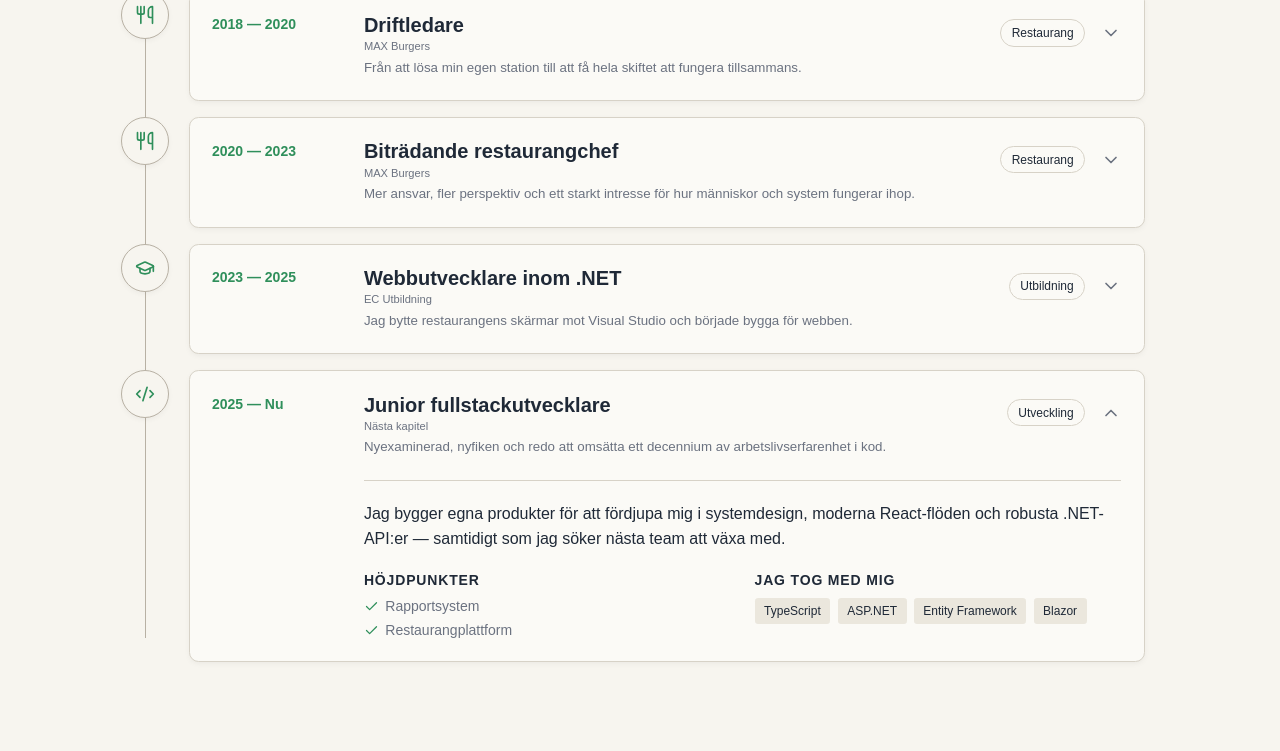
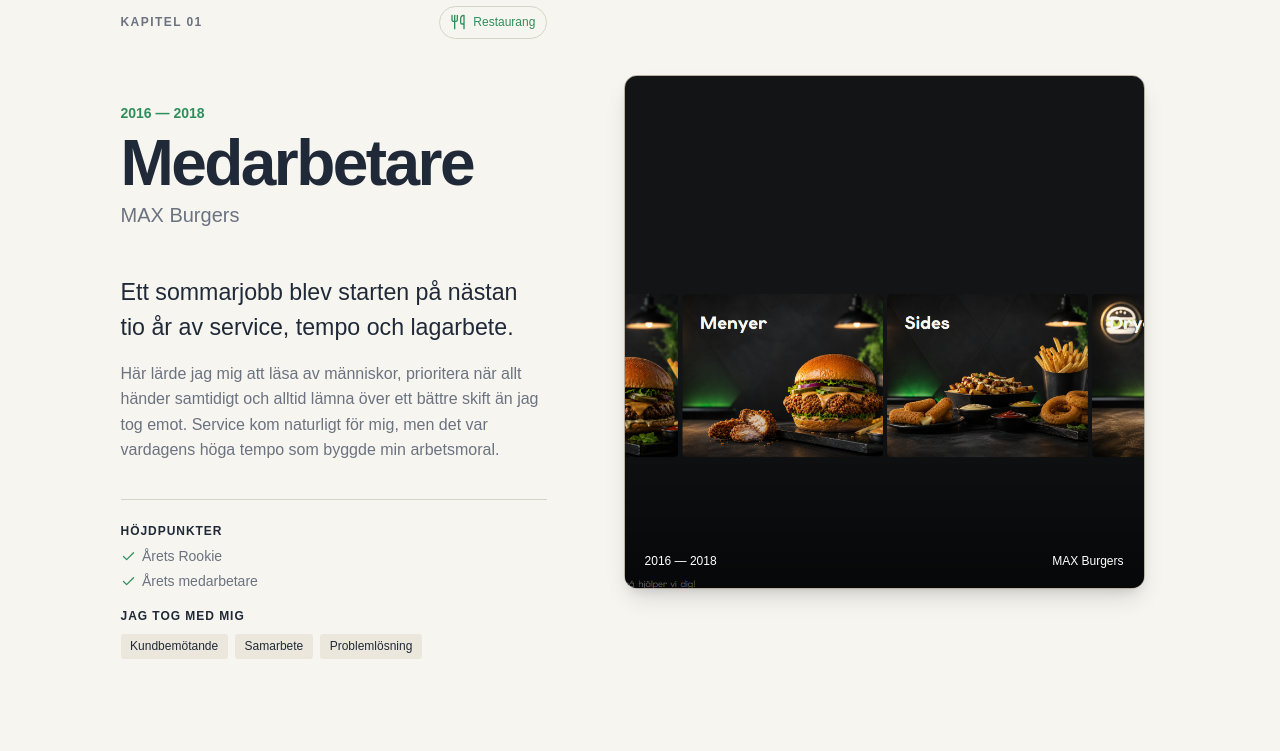
Before and after one commit to Augustvilliam/Portfolio, a React app: page /journey in a window 1280 px wide. Shown: the part 1180-1931 px from the top of the page. Built offline with nearby package versions, Linux system fonts and the light colour scheme; the HTML template or start-up script is replaced by a standard one; a web font is replaced by a local one.

Commit message:
Redesign journey as full-screen chapters

```diff
--- a/src/pages/JourneyPage.tsx
+++ b/src/pages/JourneyPage.tsx
@@ -1,5 +1,6 @@
 import { useState } from "react";
 import {
+    ArrowDown,
     ArrowUpRight,
     BriefcaseBusiness,
     Check,
@@ -8,6 +9,7 @@
     GraduationCap,
     Utensils,
 } from "lucide-react";
+import codeLayers from "../assets/hero.png";
 
 type JourneyCategory = "restaurang" | "utveckling" | "utbildning";
 type JourneyFilter = "alla" | JourneyCategory;
@@ -22,6 +24,8 @@
     details: string;
     highlights: string[];
     skills: string[];
+    image: string;
+    imageAlt: string;
 };
 
 const journeyEntries: JourneyEntry[] = [
@@ -31,10 +35,12 @@
         role: "Medarbetare",
         company: "MAX Burgers",
         category: "restaurang",
-        summary: "Ett sommarjobb som blev starten på nästan tio år av service, tempo och lagarbete.",
-        details: "Här lärde jag mig att läsa av människor, prioritera när allt händer samtidigt och alltid lämna över ett bättre skift än jag tog emot.",
+        summary: "Ett sommarjobb blev starten på nästan tio år av service, tempo och lagarbete.",
+        details: "Här lärde jag mig att läsa av människor, prioritera när allt händer samtidigt och alltid lämna över ett bättre skift än jag tog emot. Service kom naturligt för mig, men det var vardagens höga tempo som byggde min arbetsmoral.",
         highlights: ["Årets Rookie", "Årets medarbetare"],
         skills: ["Kundbemötande", "Samarbete", "Problemlösning"],
+        image: "/images/burgers.png",
+        imageAlt: "Restaurangprojekt med burgare och menyer",
     },
     {
         id: 2,
@@ -43,9 +49,11 @@
         company: "MAX Burgers",
         category: "restaurang",
         summary: "Från att lösa min egen station till att få hela skiftet att fungera tillsammans.",
-        details: "Jag tog ansvar för den dagliga driften, coachade kollegor i stunden och såg till att kvaliteten höll även när kön ringlade lång.",
+        details: "Jag tog ansvar för den dagliga driften, coachade kollegor i stunden och såg till att kvaliteten höll även när kön ringlade lång. Det var här jag insåg att bra ledarskap handlar mer om tydlighet och tillit än om att ha alla svar.",
         highlights: ["Ledde skiftteam", "Ansvar för daglig drift"],
         skills: ["Ledarskap", "Prioritering", "Kvalitet"],
+        image: "/images/logo.webp",
+        imageAlt: "Porträtt av Villiam",
     },
     {
         id: 3,
@@ -53,10 +61,12 @@
         role: "Biträdande restaurangchef",
         company: "MAX Burgers",
         category: "restaurang",
-        summary: "Mer ansvar, fler perspektiv och ett starkt intresse för hur människor och system fungerar ihop.",
-        details: "Rollen gav mig erfarenhet av bemanning, uppföljning och utveckling av medarbetare — men också modet att till slut välja en helt ny riktning.",
+        summary: "Mer ansvar, fler perspektiv och ett växande intresse för hur människor och system fungerar ihop.",
+        details: "Rollen gav mig erfarenhet av bemanning, uppföljning och utveckling av medarbetare. Jag började se mönster, förbättra arbetssätt och förstå hur små beslut kan göra stor skillnad för både teamet och gästen.",
         highlights: ["Personalansvar", "Planering och uppföljning"],
         skills: ["Coaching", "Bemanning", "Verksamhetsutveckling"],
+        image: "/images/1778764267865.jpg",
+        imageAlt: "Villiam på resa",
     },
     {
         id: 4,
@@ -65,9 +75,11 @@
         company: "EC Utbildning",
         category: "utbildning",
         summary: "Jag bytte restaurangens skärmar mot Visual Studio och började bygga för webben.",
-        details: "Under utbildningen arbetade jag både individuellt och i agila team med hela kedjan från databas och API till ett gränssnitt som människor faktiskt vill använda.",
+        details: "Under utbildningen arbetade jag både individuellt och i agila team med hela kedjan från databas och API till ett gränssnitt som människor faktiskt vill använda. Restaurangåren visade sig vara en oväntat bra grund för utveckling.",
         highlights: ["Agila teamprojekt", "Fullstack-utveckling"],
         skills: ["C#", ".NET", "React", "Azure"],
+        image: codeLayers,
+        imageAlt: "Abstrakta lager som representerar en teknisk lösning",
     },
     {
         id: 5,
@@ -76,9 +88,11 @@
         company: "Nästa kapitel",
         category: "utveckling",
         summary: "Nyexaminerad, nyfiken och redo att omsätta ett decennium av arbetslivserfarenhet i kod.",
-        details: "Jag bygger egna produkter för att fördjupa mig i systemdesign, moderna React-flöden och robusta .NET-API:er — samtidigt som jag söker nästa team att växa med.",
+        details: "Jag bygger egna produkter för att fördjupa mig i systemdesign, moderna React-flöden och robusta .NET-API:er. Nu söker jag ett team där jag får bidra från dag ett, fortsätta lära mig och bygga sådant som gör verklig skillnad.",
         highlights: ["Rapportsystem", "Restaurangplattform"],
         skills: ["TypeScript", "ASP.NET", "Entity Framework", "Blazor"],
+        image: "/images/profile.webp",
+        imageAlt: "Porträtt av Villiam",
     },
 ];
 
@@ -103,7 +117,6 @@
 
 export default function JourneyPage() {
     const [activeFilter, setActiveFilter] = useState<JourneyFilter>("alla");
-    const [expandedId, setExpandedId] = useState<number>(journeyEntries.at(-1)?.id ?? 1);
 
     const visibleEntries = journeyEntries.filter(
         (entry) => activeFilter === "alla" || entry.category === activeFilter,
@@ -123,7 +136,7 @@
                     </p>
                     <div className="journey-actions">
                         <a className="journey-primary-action" href="#tidslinje">
-                            Utforska tidslinjen <ChevronDown aria-hidden="true" size={18} />
+                            Börja resan <ChevronDown aria-hidden="true" size={18} />
                         </a>
                         <a className="journey-text-action" href="/cv/cv.pdf" download>
                             Ladda ner CV <ArrowUpRight aria-hidden="true" size={17} />
@@ -134,22 +147,10 @@
                 <aside className="journey-snapshot" aria-label="Arbetsliv i korthet">
                     <p className="journey-snapshot-label">Arbetsliv i korthet</p>
                     <div className="journey-stat-grid">
-                        <div>
-                            <strong>10</strong>
-                            <span>år i arbetslivet</span>
-                        </div>
-                        <div>
-                            <strong>3</strong>
-                            <span>ledarskapsår</span>
-                        </div>
-                        <div>
-                            <strong>2</strong>
-                            <span>år .NET-studier</span>
-                        </div>
-                        <div>
-                            <strong>∞</strong>
-                            <span>nyfikenhet</span>
-                        </div>
+                        <div><strong>10</strong><span>år i arbetslivet</span></div>
+                        <div><strong>3</strong><span>ledarskapsår</span></div>
+                        <div><strong>2</strong><span>år .NET-studier</span></div>
+                        <div><strong>∞</strong><span>nyfikenhet</span></div>
                     </div>
                     <p className="journey-availability">
                         <span aria-hidden="true" /> Öppen för juniora utvecklarroller
@@ -158,12 +159,13 @@
             </section>
 
             <section className="journey-story" id="tidslinje" aria-labelledby="timeline-title">
+                <div className="journey-story-intro">
                     <div className="journey-section-heading">
                         <div>
                             <p className="journey-kicker">Kapitel för kapitel</p>
                             <h2 id="timeline-title">Det här har format mig</h2>
                         </div>
-                    <p>Klicka på ett kapitel för att läsa mer.</p>
+                        <p>Scrolla vidare genom min arbetsresa.</p>
                     </div>
 
                     <div className="journey-filters" aria-label="Filtrera tidslinjen">
@@ -179,47 +181,32 @@
                             </button>
                         ))}
                     </div>
+                </div>
 
-                <ol className="journey-timeline">
-                    {visibleEntries.map((entry) => {
-                        const isExpanded = expandedId === entry.id;
-
-                        return (
-                            <li className={`journey-entry journey-entry--${entry.category}`} key={entry.id}>
-                                <span className="journey-marker" aria-hidden="true">
-                                    <CategoryIcon category={entry.category} />
-                                </span>
-                                <article>
-                                    <button
-                                        className="journey-entry-trigger"
-                                        type="button"
-                                        onClick={() => setExpandedId(isExpanded ? 0 : entry.id)}
-                                        aria-expanded={isExpanded}
-                                        aria-controls={`journey-details-${entry.id}`}
-                                    >
-                                        <span className="journey-entry-period">{entry.period}</span>
-                                        <span className="journey-entry-heading">
-                                            <span>
-                                                <strong>{entry.role}</strong>
-                                                <small>{entry.company}</small>
+                <ol className="journey-chapter-list">
+                    {visibleEntries.map((entry, index) => (
+                        <li className={`journey-chapter-item journey-chapter-item--${entry.category}`} key={entry.id}>
+                            <article className="journey-chapter">
+                                <div className="journey-chapter-copy">
+                                    <div className="journey-chapter-meta">
+                                        <span className="journey-chapter-number">
+                                            Kapitel {String(index + 1).padStart(2, "0")}
                                         </span>
                                         <span className="journey-category">
+                                            <CategoryIcon category={entry.category} />
                                             {categoryLabels[entry.category]}
                                         </span>
-                                            <ChevronDown className="journey-chevron" aria-hidden="true" size={20} />
-                                        </span>
-                                        <span className="journey-entry-summary">{entry.summary}</span>
-                                    </button>
+                                    </div>
 
-                                    <div
-                                        className="journey-entry-details"
-                                        id={`journey-details-${entry.id}`}
-                                        hidden={!isExpanded}
-                                    >
-                                        <p>{entry.details}</p>
+                                    <p className="journey-entry-period">{entry.period}</p>
+                                    <h3>{entry.role}</h3>
+                                    <p className="journey-company">{entry.company}</p>
+                                    <p className="journey-entry-summary">{entry.summary}</p>
+                                    <p className="journey-entry-details">{entry.details}</p>
+
                                     <div className="journey-detail-columns">
                                         <div>
-                                                <h3>Höjdpunkter</h3>
+                                            <h4>Höjdpunkter</h4>
                                             <ul>
                                                 {entry.highlights.map((highlight) => (
                                                     <li key={highlight}>
@@ -229,17 +216,32 @@
                                             </ul>
                                         </div>
                                         <div>
-                                                <h3>Jag tog med mig</h3>
+                                            <h4>Jag tog med mig</h4>
                                             <ul className="journey-skill-list">
                                                 {entry.skills.map((skill) => <li key={skill}>{skill}</li>)}
                                             </ul>
                                         </div>
                                     </div>
                                 </div>
+
+                                <figure className="journey-chapter-visual">
+                                    <img src={entry.image} alt={entry.imageAlt} />
+                                    <figcaption>
+                                        <span>{entry.period}</span>
+                                        <span>{entry.company}</span>
+                                    </figcaption>
+                                </figure>
                             </article>
+
+                            {index < visibleEntries.length - 1 && (
+                                <div className="journey-arrow" aria-hidden="true">
+                                    <span />
+                                    <ArrowDown size={28} strokeWidth={1.5} />
+                                    <span />
+                                </div>
+                            )}
                         </li>
-                        );
-                    })}
+                    ))}
                 </ol>
             </section>
 
@@ -256,7 +258,7 @@
             </section>
 
             <p className="journey-placeholder-note">
-                Visningsinnehåll: årtal, kontaktadress och vissa detaljer är tillfälliga och kan enkelt bytas ut.
+                Visningsinnehåll: årtal, bilder, kontaktadress och vissa detaljer är tillfälliga och kan enkelt bytas ut.
             </p>
         </main>
     );
--- a/src/styles/index.css
+++ b/src/styles/index.css
@@ -1102,3 +1102,270 @@
     .journey-chevron { transition: none; }
 }
 /*#endregion JourneyPage*/
+
+/*#region JourneyPage-ChapterLayout*/
+.journey-story-intro {
+    padding-bottom: clamp(2rem, 5vw, 4rem);
+}
+
+.journey-chapter-list {
+    display: flex;
+    flex-direction: column;
+}
+
+.journey-chapter-item {
+    scroll-margin-top: 1rem;
+}
+
+.journey-chapter {
+    display: grid;
+    grid-template-columns: minmax(0, 0.9fr) minmax(22rem, 1.1fr);
+    gap: clamp(2.5rem, 6vw, 7rem);
+    align-items: center;
+    min-height: clamp(38rem, 78svh, 54rem);
+    padding: clamp(2.5rem, 6vw, 5.5rem) 0;
+    border-top: 1px solid var(--border);
+}
+
+.journey-chapter-item:nth-child(even) .journey-chapter {
+    grid-template-columns: minmax(22rem, 1.1fr) minmax(0, 0.9fr);
+}
+
+.journey-chapter-item:nth-child(even) .journey-chapter-copy {
+    grid-column: 2;
+}
+
+.journey-chapter-item:nth-child(even) .journey-chapter-visual {
+    grid-column: 1;
+    grid-row: 1;
+}
+
+.journey-chapter-copy {
+    position: relative;
+    z-index: 1;
+    min-width: 0;
+    max-width: 100%;
+}
+
+.journey-chapter-meta {
+    display: flex;
+    align-items: center;
+    justify-content: space-between;
+    gap: 1rem;
+    margin-bottom: clamp(2rem, 5vw, 4rem);
+}
+
+.journey-chapter-number {
+    color: var(--muted-foreground);
+    font-size: var(--font-xs);
+    font-weight: var(--font-weight-semibold);
+    letter-spacing: 0.12em;
+    text-transform: uppercase;
+}
+
+.journey-chapter .journey-category {
+    display: inline-flex;
+    align-items: center;
+    gap: 0.45rem;
+    color: var(--primary);
+}
+
+.journey-chapter .journey-category svg {
+    width: 1rem;
+}
+
+.journey-chapter .journey-entry-period {
+    margin-bottom: 0.65rem;
+    color: var(--primary);
+    font-size: var(--font-s);
+    font-weight: var(--font-weight-semibold);
+}
+
+.journey-chapter h3 {
+    max-width: 14ch;
+    font-size: clamp(2.4rem, 5vw, 4.75rem);
+    font-weight: var(--font-weight-bold);
+    line-height: 0.98;
+    letter-spacing: -0.04em;
+}
+
+.journey-company {
+    margin-top: 0.6rem;
+    color: var(--muted-foreground);
+    font-size: var(--font-l);
+}
+
+.journey-chapter .journey-entry-summary {
+    max-width: 34rem;
+    margin-top: clamp(1.75rem, 4vw, 3rem);
+    color: var(--foreground);
+    font-size: clamp(1.15rem, 2vw, 1.45rem);
+    font-weight: var(--font-weight-medium);
+    line-height: var(--leading-m);
+}
+
+.journey-chapter .journey-entry-details {
+    max-width: 38rem;
+    margin: 1rem 0 0;
+    padding: 0;
+    color: var(--muted-foreground);
+    line-height: var(--leading-l);
+    animation: none;
+}
+
+.journey-chapter .journey-detail-columns {
+    grid-template-columns: 1fr;
+    gap: 1.25rem;
+    max-width: 38rem;
+    margin-top: clamp(1.5rem, 3vw, 2.25rem);
+    padding-top: 1.5rem;
+    border-top: 1px solid var(--border);
+}
+
+.journey-chapter .journey-detail-columns h4 {
+    margin-bottom: 0.65rem;
+    font-size: var(--font-xs);
+    font-weight: var(--font-weight-semibold);
+    letter-spacing: 0.08em;
+    text-transform: uppercase;
+}
+
+.journey-chapter .journey-detail-columns ul:not(.journey-skill-list) {
+    display: flex;
+    flex-wrap: wrap;
+    gap: 0.55rem 1.25rem;
+}
+
+.journey-chapter .journey-detail-columns ul:not(.journey-skill-list) li {
+    display: flex;
+    align-items: center;
+    gap: 0.4rem;
+    color: var(--muted-foreground);
+    font-size: var(--font-s);
+}
+
+.journey-chapter-visual {
+    position: relative;
+    min-width: 0;
+    max-width: 100%;
+    min-height: clamp(32rem, 62svh, 45rem);
+    overflow: hidden;
+    border: 1px solid var(--border-strong);
+    border-radius: var(--radius8);
+    background: var(--gradient-3);
+    box-shadow: var(--shadow-lg);
+}
+
+.journey-chapter-visual::after {
+    content: "";
+    position: absolute;
+    inset: 0;
+    background: linear-gradient(180deg, transparent 58%, rgba(0, 0, 0, 0.64));
+    pointer-events: none;
+}
+
+.journey-chapter-visual img {
+    display: block;
+    width: 100%;
+    height: 100%;
+    min-height: inherit;
+    object-fit: cover;
+    transition: transform 700ms ease;
+}
+
+.journey-chapter:hover .journey-chapter-visual img {
+    transform: scale(1.025);
+}
+
+.journey-chapter-item--utbildning .journey-chapter-visual img {
+    padding: 18%;
+    object-fit: contain;
+    background: var(--gradient-3);
+}
+
+.journey-chapter-visual figcaption {
+    position: absolute;
+    z-index: 1;
+    right: 1.25rem;
+    bottom: 1.25rem;
+    left: 1.25rem;
+    display: flex;
+    justify-content: space-between;
+    gap: 1rem;
+    color: var(--primary-foreground);
+    font-size: var(--font-xs);
+}
+
+.journey-arrow {
+    display: grid;
+    grid-template-columns: minmax(2rem, 1fr) auto minmax(2rem, 1fr);
+    gap: 1rem;
+    align-items: center;
+    height: clamp(6rem, 12svh, 9rem);
+    color: var(--primary);
+}
+
+.journey-arrow span {
+    height: 1px;
+    background: var(--border);
+}
+
+.journey-arrow svg {
+    box-sizing: content-box;
+    padding: 0.8rem;
+    border: 1px solid var(--border-accent);
+    border-radius: var(--radius100);
+    animation: journey-arrow-pulse 2.4s ease-in-out infinite;
+}
+
+@keyframes journey-arrow-pulse {
+    0%, 100% { transform: translateY(-0.2rem); }
+    50% { transform: translateY(0.25rem); }
+}
+
+@media (max-width: 900px) {
+    .journey-chapter,
+    .journey-chapter-item:nth-child(even) .journey-chapter {
+        grid-template-columns: 1fr;
+        gap: 2.5rem;
+        min-height: auto;
+        padding: 4rem 0;
+    }
+
+    .journey-chapter-item:nth-child(even) .journey-chapter-copy,
+    .journey-chapter-item:nth-child(even) .journey-chapter-visual {
+        grid-column: 1;
+        grid-row: auto;
+    }
+
+    .journey-chapter-visual {
+        min-height: clamp(24rem, 65svh, 38rem);
+    }
+}
+
+@media (max-width: 600px) {
+    .journey-story-intro { padding-bottom: 1.5rem; }
+    .journey-filters {
+        min-width: 0;
+        max-width: 100%;
+        flex-wrap: wrap;
+        overflow-x: visible;
+        overflow-y: hidden;
+    }
+    .journey-chapter { padding: 3rem 0; }
+    .journey-chapter-meta { margin-bottom: 2rem; }
+    .journey-chapter h3 {
+        max-width: 100%;
+        overflow-wrap: anywhere;
+        font-size: clamp(2.15rem, 11vw, 3.5rem);
+    }
+    .journey-chapter-visual { min-height: 23rem; }
+    .journey-chapter-visual figcaption { right: 1rem; bottom: 1rem; left: 1rem; }
+    .journey-arrow { height: 5rem; }
+}
+
+@media (prefers-reduced-motion: reduce) {
+    .journey-chapter-visual img { transition: none; }
+    .journey-arrow svg { animation: none; }
+}
+/*#endregion JourneyPage-ChapterLayout*/
```
Lines whose indentation alone changed are shown as unchanged.
